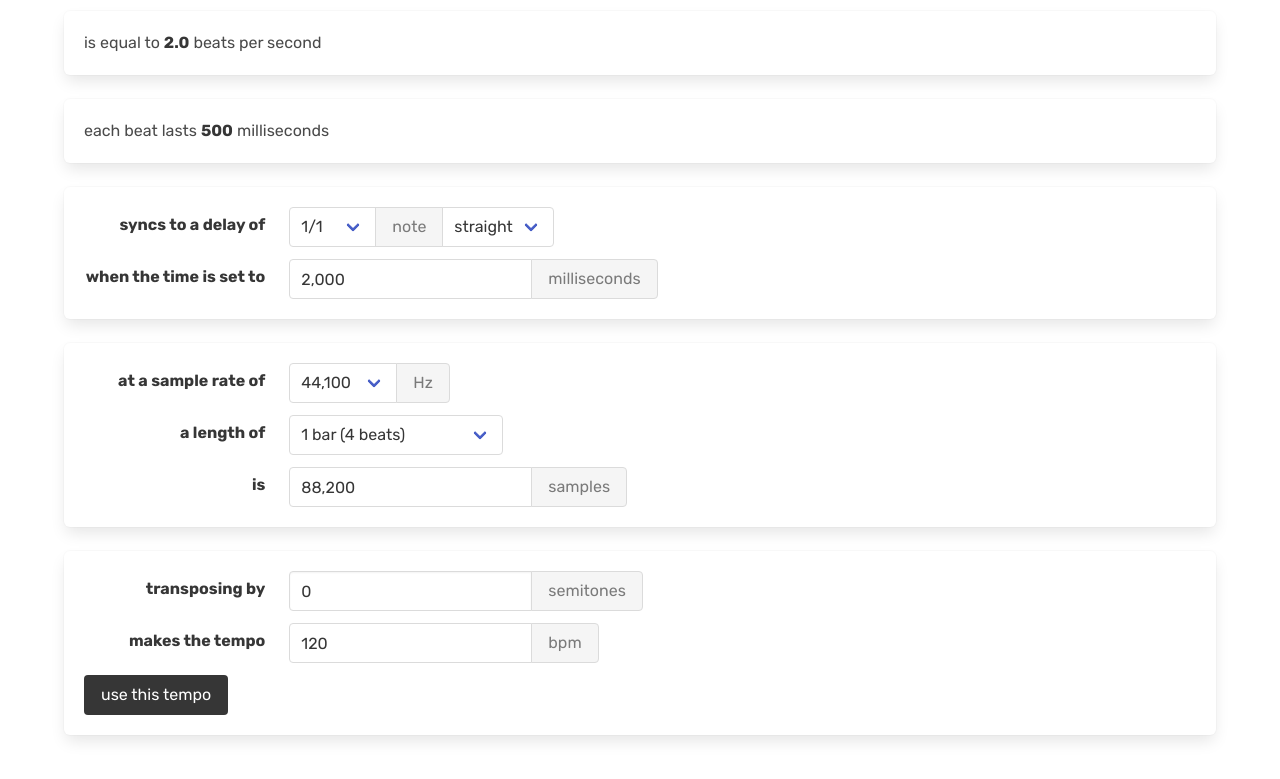
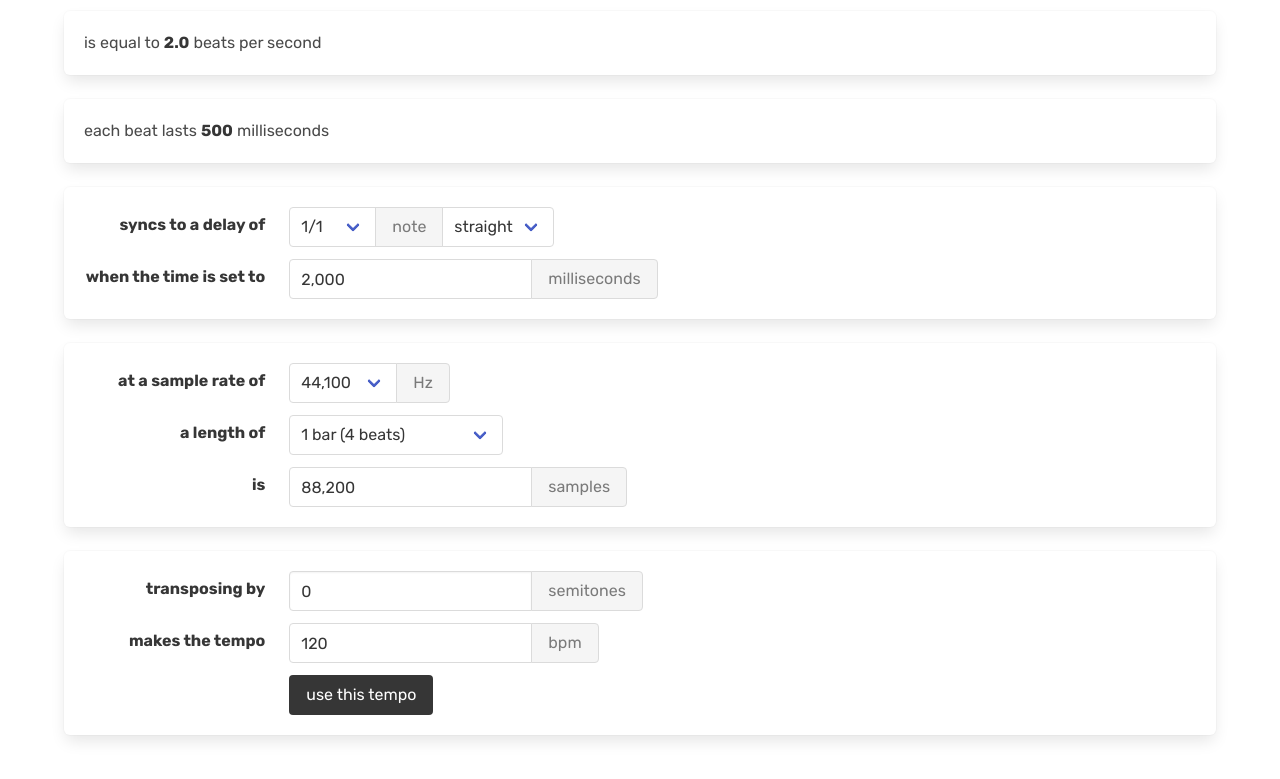
Before and after one commit to ajrussellaudio/rhythmetic, a React (Create React App) app: page / in a window 1280 px wide. Shown: the part 245-1024 px from the top of the page. Built offline with nearby package versions, Linux system fonts and the light colour scheme.

Commit message:
Align use new tempo button

```diff
--- a/src/components/Transpose.jsx
+++ b/src/components/Transpose.jsx
@@ -67,10 +67,20 @@ const Transposing = ({ tempo, setTempo }) => {
                     </div>
                 </div>
             </div>
-            <div className="control">
-                <button className="button is-dark" onClick={handleButtonClick}>
-                    use this tempo
-                </button>
+            <div className="field is-horizontal">
+                <div className="field-label is-normal">
+                    <label className="label" />
+                </div>
+                <div className="field-body">
+                    <div className="control">
+                        <button
+                            className="button is-dark"
+                            onClick={handleButtonClick}
+                        >
+                            use this tempo
+                        </button>
+                    </div>
+                </div>
             </div>
         </div>
     );
```
